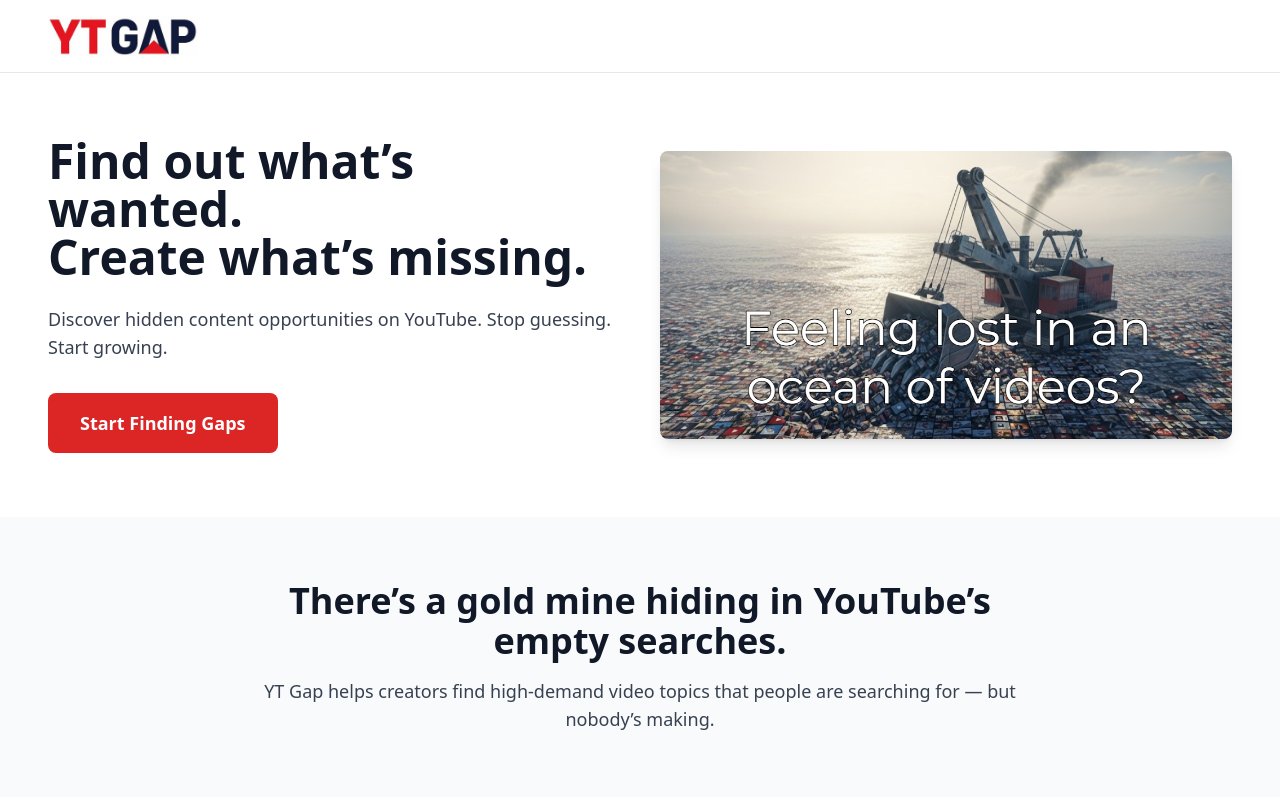
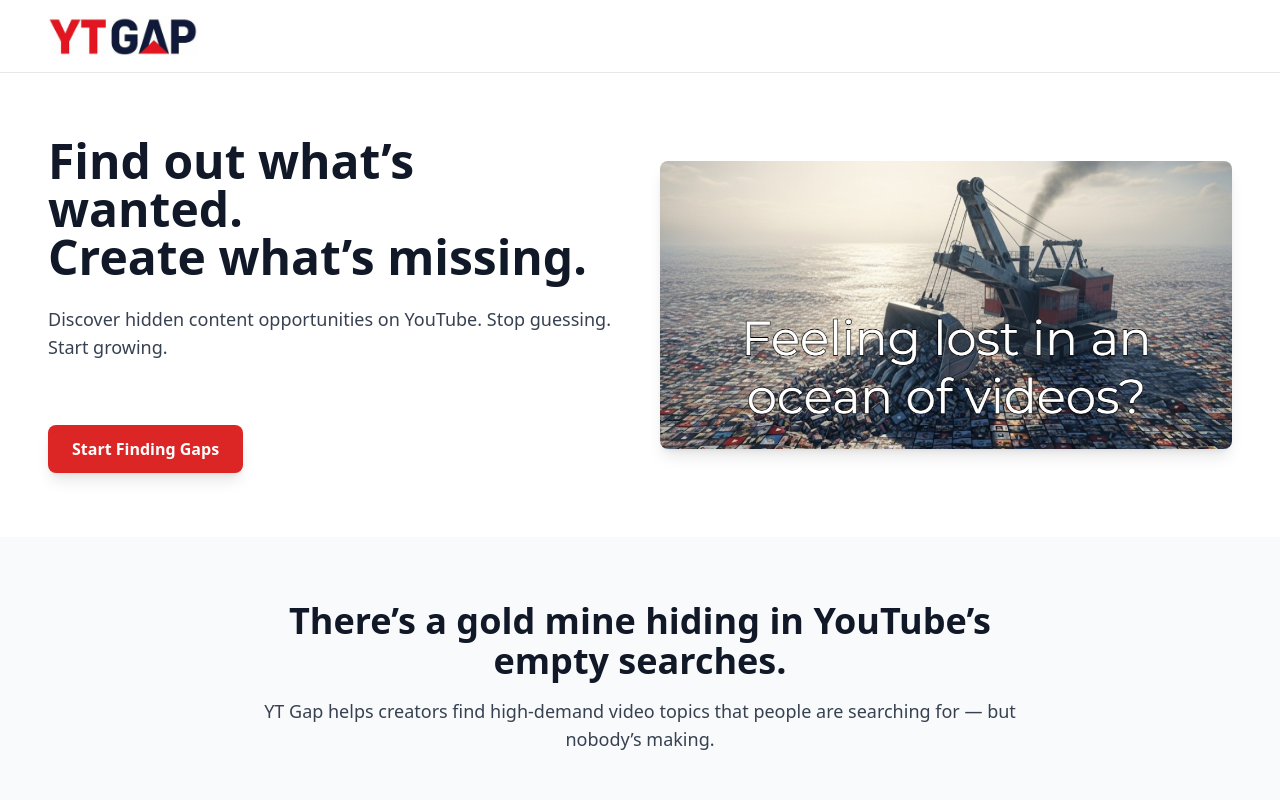
Before and after one commit to ytgap/yt-gap, a React (Create React App) app: page / in a window 1280 px wide. Shown: the top 800 px of the page. Built offline with nearby package versions, Linux system fonts and the light colour scheme; the HTML template or start-up script is replaced by a standard one.

Commit message:
Update HeroSection.jsx

```diff
--- a/src/HeroSection.jsx
+++ b/src/HeroSection.jsx
@@ -22,11 +22,15 @@
             Discover hidden content opportunities on YouTube. Stop guessing. Start growing.
           </p>
           <button
-            onClick={scrollToGapFinder}
-            className="bg-red-600 hover:bg-red-700 text-white font-semibold px-8 py-4 rounded-lg text-lg transition"
-          >
-            Start Finding Gaps
-          </button>
+  onClick={() => {
+    const el = document.getElementById('gap-finder');
+    if (el) el.scrollIntoView({ behavior: 'smooth' });
+  }}
+  className="mt-8 bg-red-600 hover:bg-red-700 text-white font-semibold px-6 py-3 rounded-lg shadow-lg transition"
+>
+  Start Finding Gaps
+</button>
+
         </div>
 
         {/* Right Column: Image */}
```
